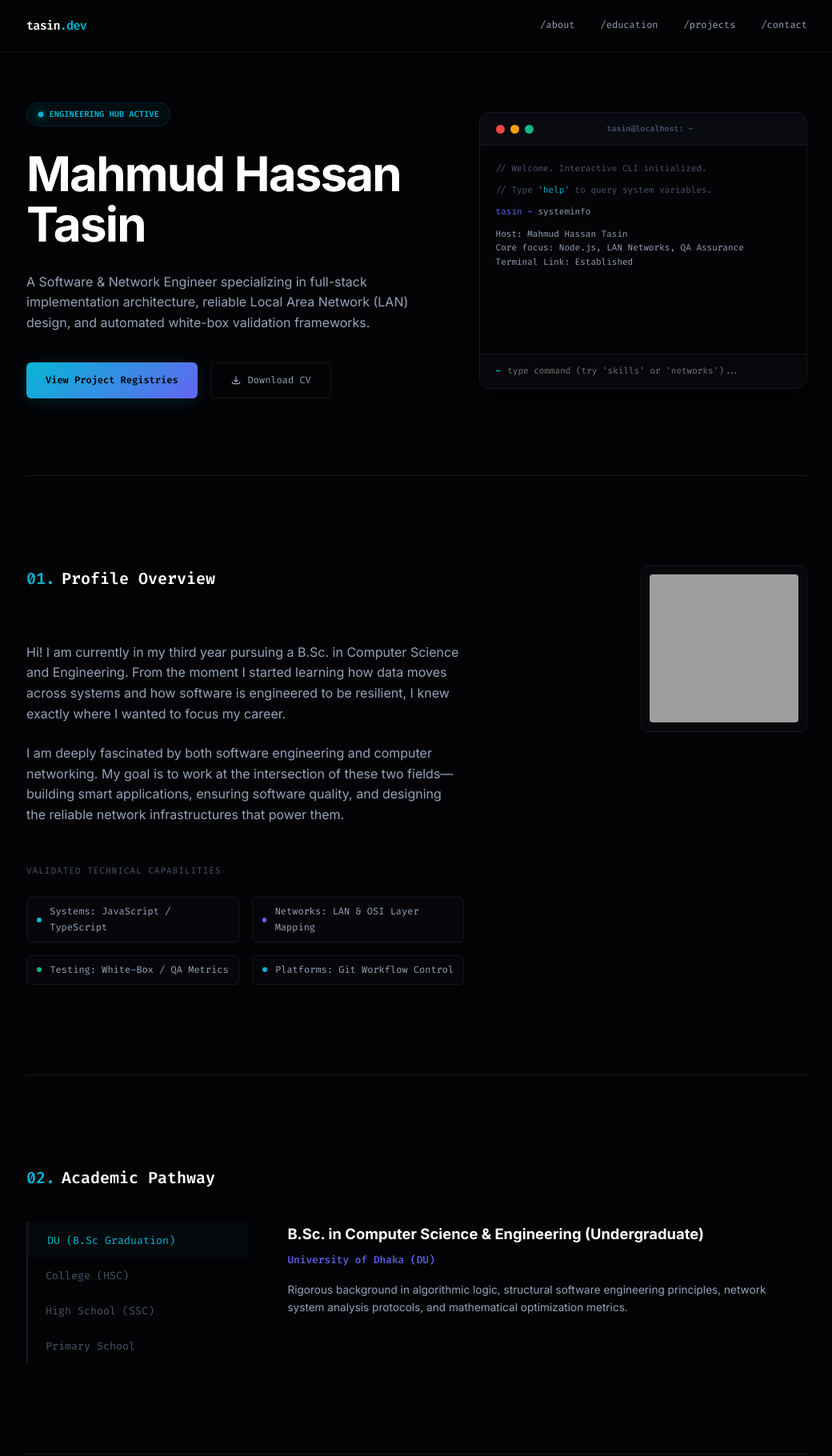
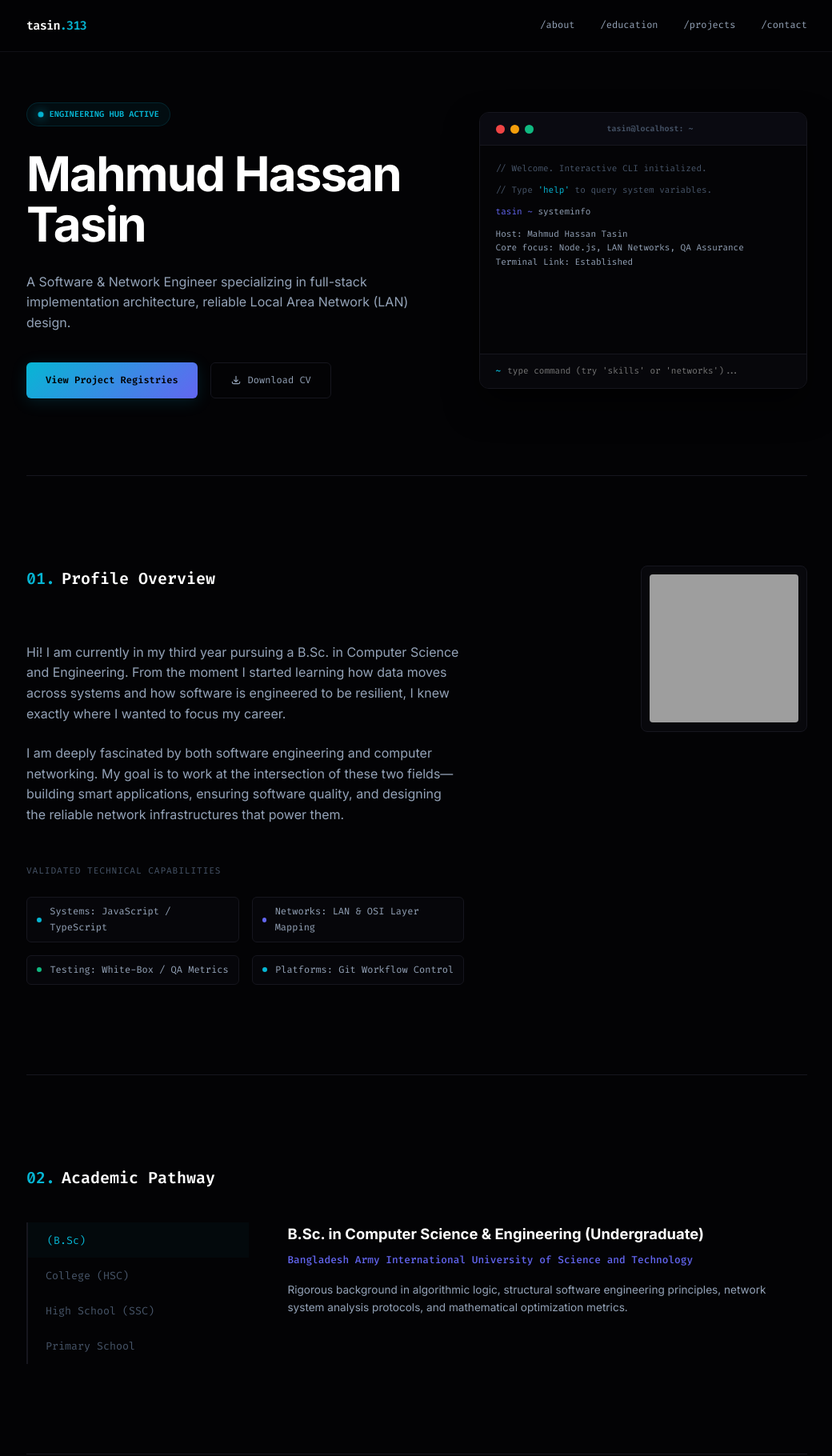
Before and after one commit to mhtasin331-star/my-portfolio, a plain HTML site: page index.html in a window 1280 px wide. Shown: the top 1820 px of the page at 80% size, without its empty margins (119-1159 px from the left). Drawn offline with Linux system fonts and the light colour scheme; grey boxes are pictures that could not be loaded.

Commit message:
Update index.html

```diff
--- a/index.html
+++ b/index.html
@@ -10,7 +10,6 @@
     <link href="https://fonts.googleapis.com/css2?family=Fira+Code:wght@400;500;600&family=Inter:wght@300;400;500;600;700&display=swap" rel="stylesheet">
 
     <style>
-        /* CSS Custom Properties for Premium Dark Theme */
         :root {
             --bg-dark: #030305;
             --surface-dark: #08080c;
@@ -25,7 +24,6 @@
             --transition-speed: 0.3s;
         }
 
-        /* Base Reset & Styles */
         * {
             box-sizing: border-box;
             margin: 0;
@@ -55,14 +53,12 @@
             font-family: inherit;
         }
 
-        /* Layout Container */
         .container {
             max-width: 1024px;
             margin: 0 auto;
             padding: 0 1.5rem;
         }
 
-        /* Dynamic Visual Entrances */
         .animate-fade-in {
             opacity: 0;
             transform: translateY(15px);
@@ -76,7 +72,6 @@
             }
         }
 
-        /* Reusable Components */
         .btn-primary {
             position: relative;
             background: linear-gradient(135deg, var(--brand-cyan), var(--accent-indigo));
@@ -186,7 +181,6 @@
             color: var(--brand-cyan);
         }
 
-        /* Navigation Header */
         header {
             position: fixed;
             top: 0;
@@ -279,7 +273,6 @@
             }
         }
 
-        /* Mobile Dropdown Nav */
         .mobile-nav {
             max-height: 0;
             overflow: hidden;
@@ -299,7 +292,6 @@
             border-bottom: 1px solid var(--border-dark);
         }
 
-        /* Hero Section */
         .hero {
             min-height: screen;
             padding-top: 8rem;
@@ -352,7 +344,6 @@
             margin-top: 0.5rem;
         }
 
-        /* Terminal Component */
         .terminal {
             background-color: rgba(5, 5, 8, 0.85);
             border: 1px solid var(--border-dark);
@@ -440,7 +431,6 @@
             font-size: 11px;
         }
 
-        /* About Section */
         .section-wrapper {
             padding: 7rem 0;
             border-top: 1px solid var(--border-dark);
@@ -566,7 +556,6 @@
             filter: grayscale(0%);
         }
 
-        /* Education Tabs */
         .edu-grid {
             display: grid;
             grid-template-columns: 1fr;
@@ -671,7 +660,6 @@
             max-width: 38rem;
         }
 
-        /* Project Cards */
         .projects-grid {
             display: grid;
             grid-template-columns: 1fr;
@@ -754,7 +742,6 @@
             color: var(--text-secondary);
         }
 
-        /* Contact Section */
         .contact-section {
             max-width: 38rem;
             margin: 0 auto;
@@ -833,7 +820,6 @@
             resize: none;
         }
 
-        /* Footer */
         footer {
             border-top: 1px solid var(--border-dark);
             padding: 3rem 0;
@@ -879,7 +865,7 @@
         <div class="container">
             <div class="nav-wrapper">
                 <a href="#hero" class="logo">
-                    tasin<span>.dev</span>
+                    tasin<span>.313</span>
                 </a>
 
                 <nav class="desktop-nav" aria-label="Desktop Navigation">
@@ -920,7 +906,7 @@
                     </h1>
 
                     <p class="hero-desc">
-                        A Software & Network Engineer specializing in full-stack implementation architecture, reliable Local Area Network (LAN) design, and automated white-box validation frameworks.
+                        A Software & Network Engineer specializing in full-stack implementation architecture, reliable Local Area Network (LAN) design.
                     </p>
 
                     <div class="hero-actions">
@@ -1012,7 +998,7 @@
             <div class="edu-grid">
                 <div class="tab-list">
                     <button onclick="switchTab('university')" id="tab-university" class="tab-btn active">
-                        DU (B.Sc Graduation)
+                        (B.Sc)
                     </button>
                     <button onclick="switchTab('hsc')" id="tab-hsc" class="tab-btn">
                         College (HSC)
@@ -1028,13 +1014,13 @@
                 <div class="tab-content">
                     <div id="content-university" class="tab-content-pane active">
                         <h3 class="pane-title">B.Sc. in Computer Science & Engineering (Undergraduate)</h3>
-                        <p class="pane-inst">University of Dhaka (DU)</p>
+                        <p class="pane-inst">Bangladesh Army International University of Science and Technology</p>
                         <p class="pane-desc">Rigorous background in algorithmic logic, structural software engineering principles, network system analysis protocols, and mathematical optimization metrics.</p>
                     </div>
 
                     <div id="content-hsc" class="tab-content-pane">
                         <h3 class="pane-title">Higher Secondary Certificate (HSC)</h3>
-                        <p class="pane-inst">Ispahani Public School and College <span style="color: var(--text-muted); font-size: 10px;">| Graduated 2022</span></p>
+                        <p class="pane-inst">Ispahani Public School and College, Cumilla Cantonment <span style="color: var(--text-muted); font-size: 10px;">| Graduated 2022</span></p>
                         <p class="pane-desc">Science Division Academic Curriculum.</p>
                     </div>
 
@@ -1046,7 +1032,7 @@
 
                     <div id="content-primary" class="tab-content-pane">
                         <h3 class="pane-title">Primary School Education</h3>
-                        <p class="pane-inst">Chandina Green Kindergarten</p>
+                        <p class="pane-inst">Chandina Ideal Govt. Primary School </p>
                         <p class="pane-desc">Early fundamental studies and foundational academic learning.</p>
                     </div>
                 </div>
```
